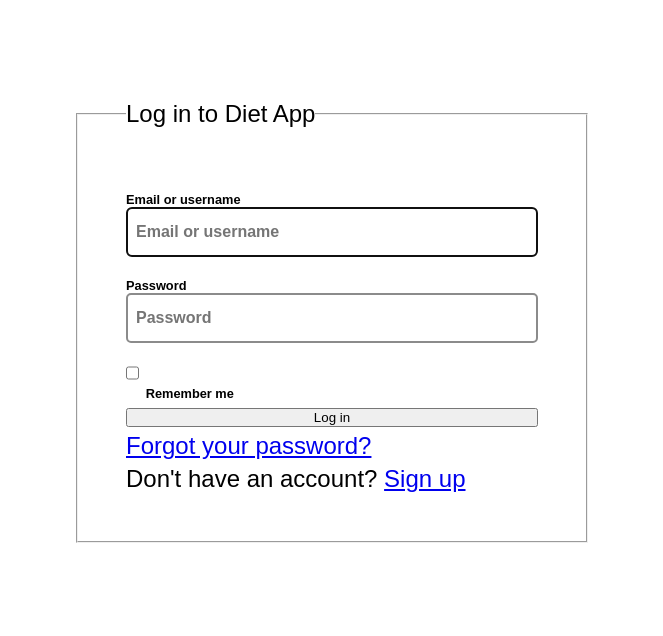
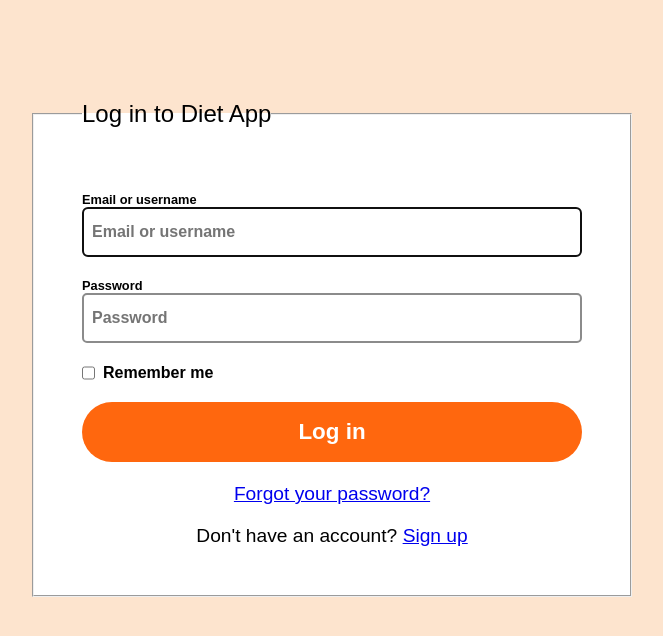
Before and after one commit to repeperilka/Diet-App, a plain HTML site: page login.html in a window 1280 px wide. Shown: the whole page, without its empty margins (308-971 px from the left). Drawn offline with Linux system fonts and the light colour scheme.

Commit message:
Barebones front end login screen

```diff
--- a/login.css
+++ b/login.css
@@ -5,14 +5,16 @@
 }
 
 body{
+    background-color: #fde4ce;
     font-size: 1.5rem;
     font-family: Arial, Helvetica, sans-serif;
 }
 .login_section{
-    max-width: 40vw;
+    max-width: min(80vw, 600px);
     margin: 100px auto;
 }
 .login_form{
+    background-color: #fff;
     padding: 3rem;
     display: flex;
     flex-direction: column;
@@ -40,3 +42,36 @@ body{
 input::placeholder{
     font-weight: 600;
 }
+
+.remember_me{
+    display: flex;
+    flex-direction: row;
+    align-items: center;
+    justify-content: left;
+    gap: 8px;
+
+}
+.remember_me label{
+    font-size: 1rem;
+}
+
+button{
+    width: 100%;
+    margin: 0 auto;
+    min-height: 60px;
+    font-size: 1.4rem;
+    font-weight: 600;
+    background-color: #ff670e;
+    color: rgb(255, 255, 255);
+    border: none;
+    border-radius: 50px;
+}
+
+.password_recovery_sign_up{
+    font-size: 1.2rem;
+    margin-top: 1rem;
+    display: flex;
+    flex-direction: column;
+    gap: 20px;
+    align-items: center;
+}
--- a/login.html
+++ b/login.html
@@ -24,8 +24,10 @@
                     <label for="remember_me">Remember me</label>
                 </div>
                 <button type="submit" formaction="http://127.0.0.1:5500/login" formmethod="post">Log in</button>
-                <a href="reset_password">Forgot your password?</a>
-                <p class="login_dont_have_account">Don't have an account? <a href="create_account.html">Sign up</a></p>
+                <div class="password_recovery_sign_up">
+                    <a href="reset_password">Forgot your password?</a>
+                    <p class="login_dont_have_account">Don't have an account? <a href="create_account.html">Sign up</a></p>
+                </div>
             </fieldset>
         </form>
     </section>
```
